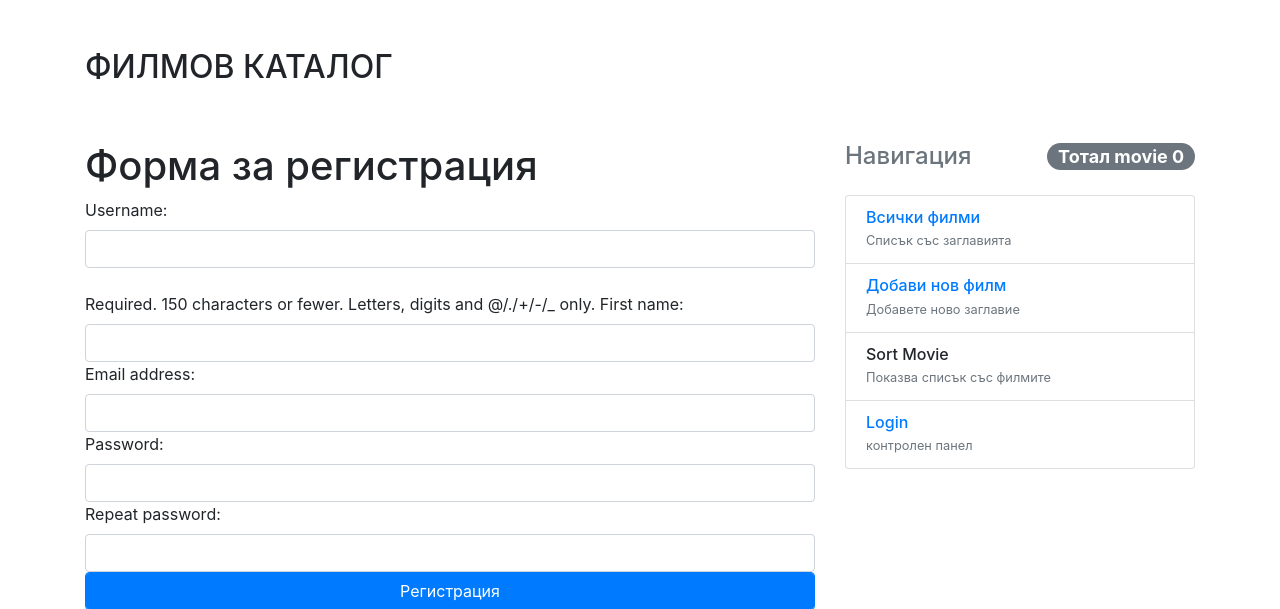
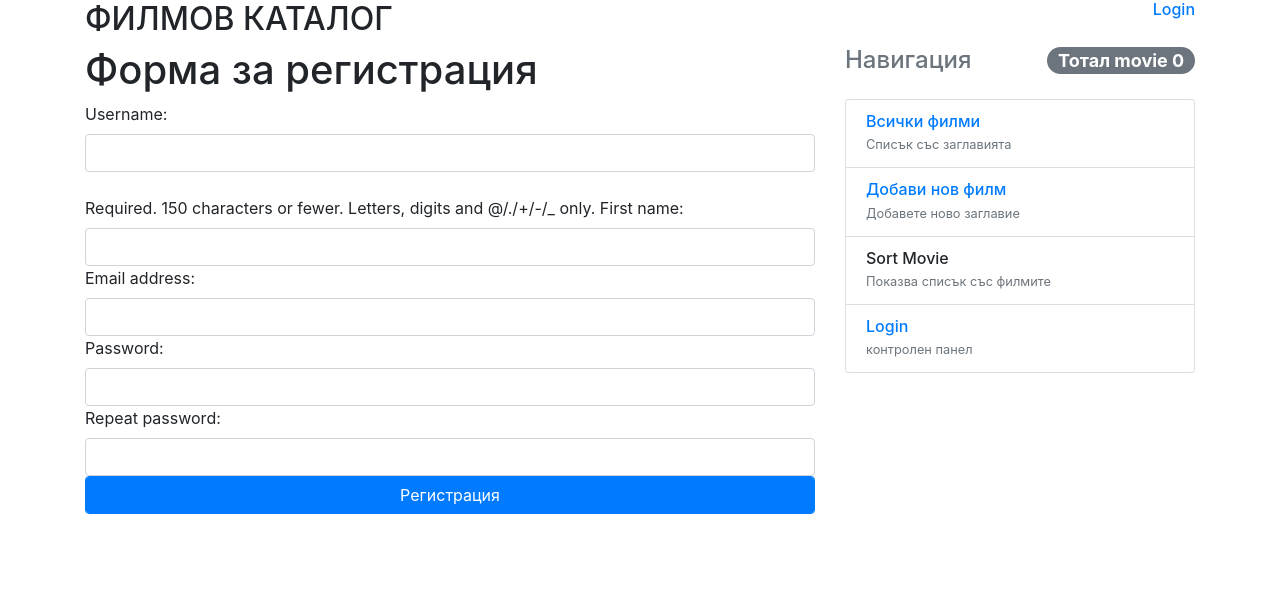
Before and after one commit to borko81/mymdb, a Django app: page /register/ in a window 1280 px wide. Shown: the top 609 px of the page. Run offline with Django 3.2, Linux system fonts and the light colour scheme; some libraries are stand-ins or nearby versions.

Commit message:
Reorder login and register, add profile edit template for user data

```diff
--- a/config/config/settings.py
+++ b/config/config/settings.py
@@ -32,13 +32,13 @@ ALLOWED_HOSTS = []
 # Application definition
 
 INSTALLED_APPS = [
+    'core',
     'django.contrib.admin',
     'django.contrib.auth',
     'django.contrib.contenttypes',
     'django.contrib.sessions',
     'django.contrib.messages',
     'django.contrib.staticfiles',
-    'core',
 ]
 
 MIDDLEWARE = [
@@ -133,7 +133,7 @@ MEDIA_ROOT = os.path.join(BASE_DIR, 'media/')
 
 
 LOGIN_REDIRECT_URL = 'all_movie'
-LOGIN_URL = 'login'
+LOGIN_URL = 'user_login'
 LOGOUT_URL = 'logout'
 
 # Default primary key field type
--- a/config/core/forms.py
+++ b/config/core/forms.py
@@ -51,8 +51,21 @@ class UserEditForm(forms.ModelForm):
         model = User
         fields = ('first_name', 'last_name', 'email')
 
+    def __init__(self, *args, **kwargs):
+        super(UserEditForm, self).__init__(*args, **kwargs)
+        self.fields['first_name'].widget.attrs.update(
+            {'class': 'form-control'})
+        self.fields['last_name'].widget.attrs.update(
+            {'class': 'form-control'})
+        self.fields['email'].widget.attrs.update({'class': 'form-control'})
+
 
 class ProfileEditForm(forms.ModelForm):
     class Meta:
         model = Profile
         fields = ('date_of_birth', 'photo')
+
+    def __init__(self, *args, **kwargs):
+        super(ProfileEditForm, self).__init__(*args, **kwargs)
+        self.fields['date_of_birth'].widget.attrs.update(
+            {'class': 'form-control'})
--- a/config/core/urls.py
+++ b/config/core/urls.py
@@ -8,6 +8,7 @@ from .views import (
     movie_delete,
     user_login,
     registration,
+    edit,
 )
 app_name = 'movies'
 urlpatterns = [
@@ -18,7 +19,8 @@ urlpatterns = [
     path('delete/<int:m_id>/movie/', movie_delete, name='delete_movie'),
 
     # Login and register urls's
-    path('login/', user_login, name='login'),
+    path('login/', user_login, name='user_login'),
     path('logout/', auth_views.LogoutView.as_view(), name='logout'),
+    path('edit/', edit, name='edit'),
     path('register/', registration, name='registration')
 ]
--- a/config/core/views.py
+++ b/config/core/views.py
@@ -79,7 +79,7 @@ def user_login(request):
                 return redirect('movies:login')
     else:
         form = LoginForm()
-    return render(request, 'core/login_page.html', {'form': form})
+    return render(request, 'login_register/login_page.html', {'form': form})
 
 
 def registration(request):
@@ -89,11 +89,11 @@ def registration(request):
         new_user.set_password(user_form.cleaned_data['password'])
         new_user.save()
         Profile.objects.create(user=new_user)
-        return render(request, 'core/register_done.html', {'new_user': new_user})
-    return render(request, 'core/register.html', {'user_form': user_form})
+        return render(request, 'login_register/register_done.html', {'new_user': new_user})
+    return render(request, 'login_register/register.html', {'user_form': user_form})
 
 
-@login_required
+@login_required(login_url='/login')
 def edit(request):
     if request.method == 'POST':
         user_form = UserEditForm(instance=request.user, data=request.POST)
@@ -103,7 +103,8 @@ def edit(request):
         if user_form.is_valid() and profile_form.is_valid():
             user_form.save()
             profile_form.save()
+            return redirect('movies:all_movie')
     else:
         user_form = UserEditForm(instance=request.user)
         profile_form = ProfileEditForm(instance=request.user.profile)
-    return render(request, 'account/edit.html', {'user_form': user_form, 'profile_form': profile_form})
+    return render(request, 'login_register/edit_user_profile.html', {'user_form': user_form, 'profile_form': profile_form})
--- a/config/templates/base.html
+++ b/config/templates/base.html
@@ -16,9 +16,28 @@
 <body>
 
     <div class="container">
-        <div class="py-5 text-left">
-            <h2>ФИЛМОВ КАТАЛОГ</h2>
+        <div class="d-flex justify-content-between">
+            <div>
+                <h2>ФИЛМОВ КАТАЛОГ</h2>
+            </div>
             <!-- добре дошли {{ request.user }}. Използване https : {{ request.is_secure|yesno }}  -->
+
+            <div class="ml-auto">
+                {% if user.is_authenticated %}
+                <div class="d-flex">
+                    <a href="{% url 'movies:edit' %}" class="my-0">
+                        <h6 class="my-0">Edit Profile</h6>
+                    </a>&nbsp;&nbsp;
+                    <a href="{% url 'movies:logout' %}?next=/" class="my-0">
+                        <h6 class="my-0">Logout {{ user }}</h6>
+                    </a>
+                </div>
+            {% else %}
+                <a href="{% url 'movies:user_login' %}" class="my-0">
+                    <h6 class="my-0">Login</h6>
+                </a>
+            {% endif %}
+            </div>
         </div>
 
         <div class="row">
--- a/config/templates/core/right_menu.html
+++ b/config/templates/core/right_menu.html
@@ -28,14 +28,18 @@
         </li>
         <li class="list-group-item d-flex justify-content-between lh-condensed">
             {% if user.is_authenticated %}
+                <a href="{% url 'movies:edit' %}">
+                    <div>
+                        <h6 class="my-0">Edit Profile</h6>
+                    </div>
+                </a>
                 <a href="{% url 'movies:logout' %}?next=/">
                     <div>
                         <h6 class="my-0">Logout {{ user }}</h6>
-                        <small class="text-muted">контролен панел</small>
                     </div>
                 </a>
             {% else %}
-                <a href="{% url 'movies:login' %}">
+                <a href="{% url 'movies:user_login' %}">
                     <div>
                         <h6 class="my-0">Login</h6>
                         <small class="text-muted">контролен панел</small>
```
Also changed, not shown: config/templates/login_register/edit_user_profile.html (added, +18 -0 lines), config/templates/login_register/login_page.html (renamed from config/templates/core/login_page.html), config/templates/login_register/register.html (renamed from config/templates/core/register.html), config/templates/login_register/register_done.html (renamed from config/templates/core/register_done.html).
